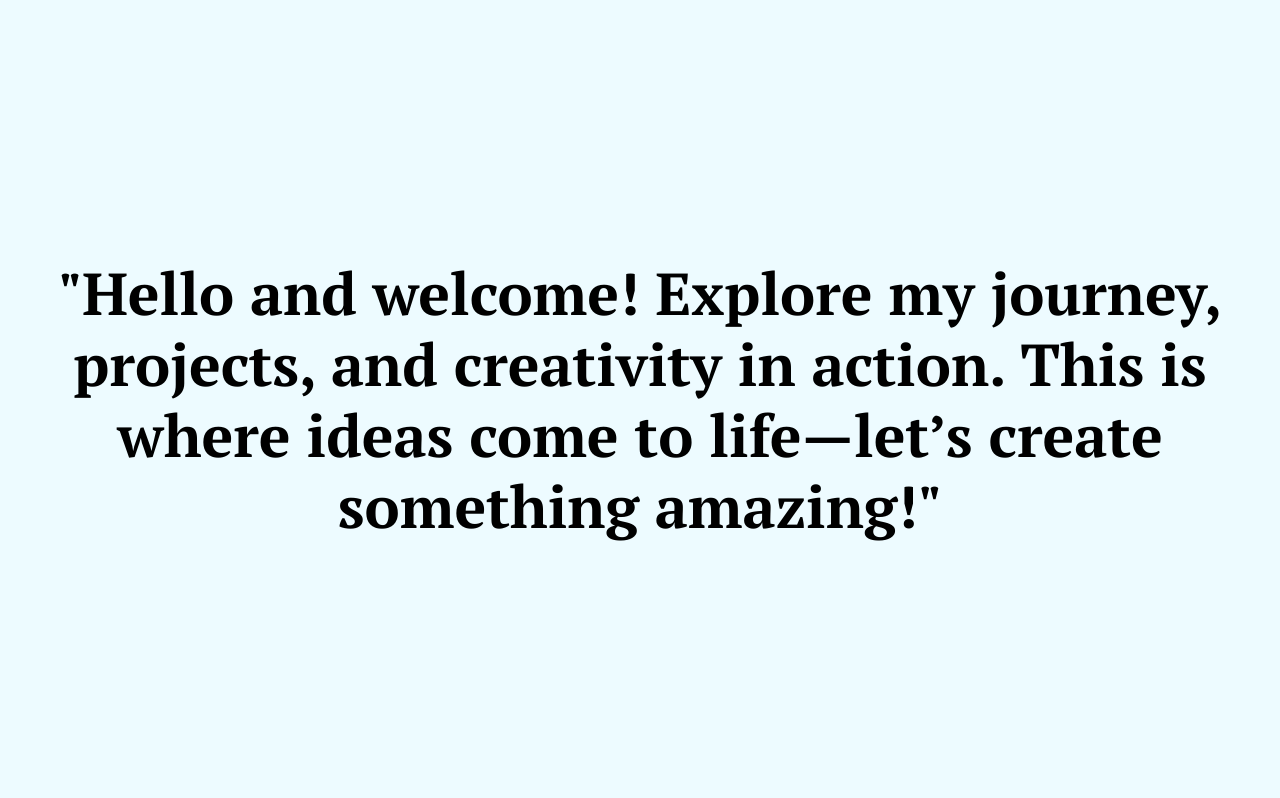
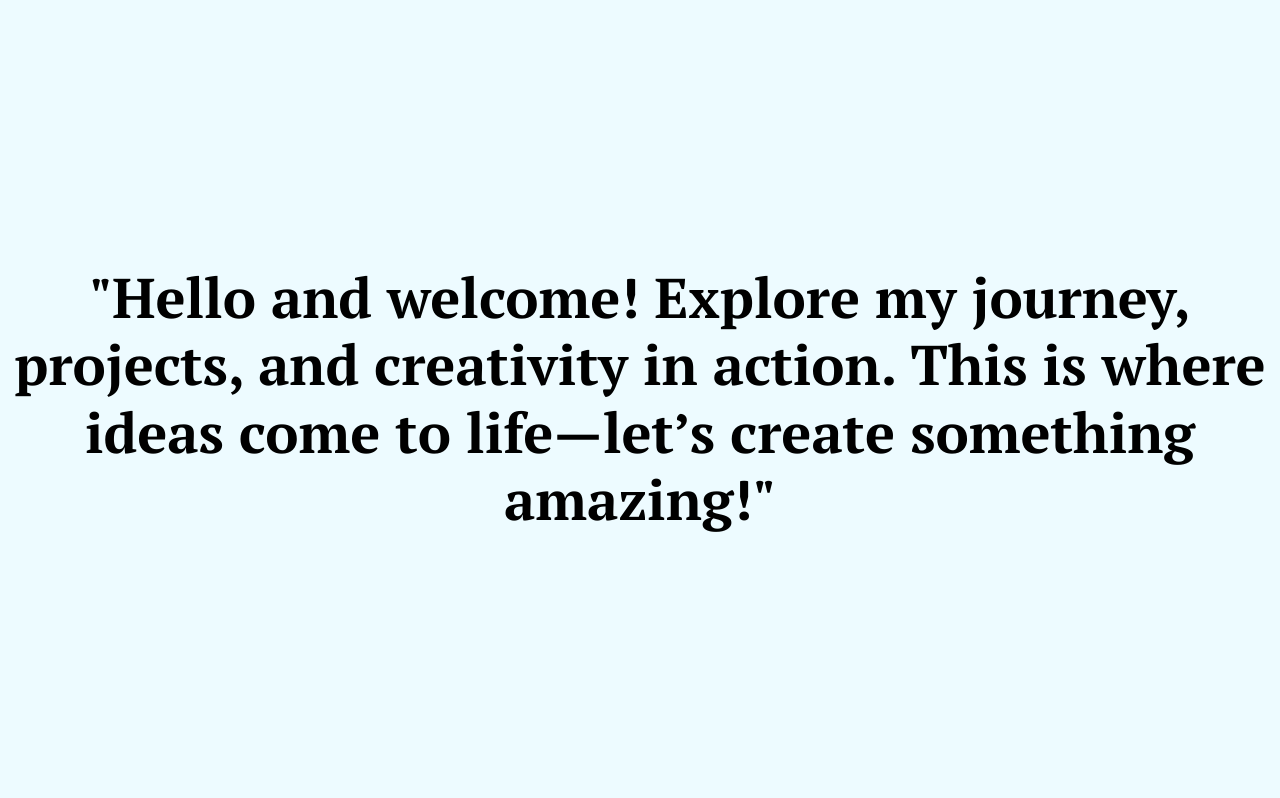
Before and after one commit to jmmapunda/johnportfolio, a Flask app: page / in a window 1280 px wide. Shown: the part 73-871 px from the top of the page. Run offline with Flask 3, Linux system fonts and the light colour scheme.

Commit message:
Deployment1.5

```diff
--- a/static/css/style.css
+++ b/static/css/style.css
@@ -30,7 +30,7 @@ h1{
   justify-content: center;
   height: 100vh;
   margin: 0;
-  font-size: 3.7rem;
+  font-size: 3.5rem;
   align-items: center;
   padding: 1vw;
   flex-wrap: wrap;
```
